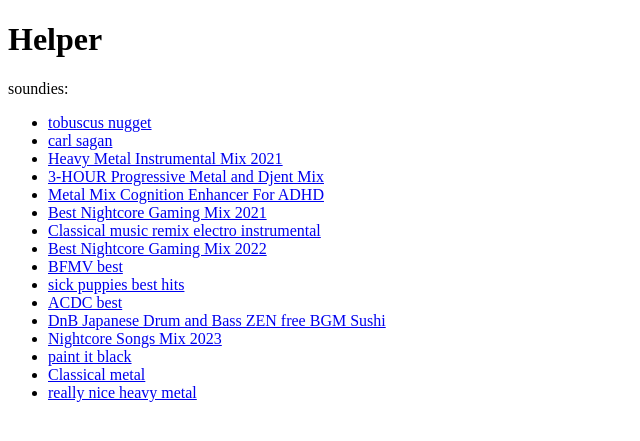
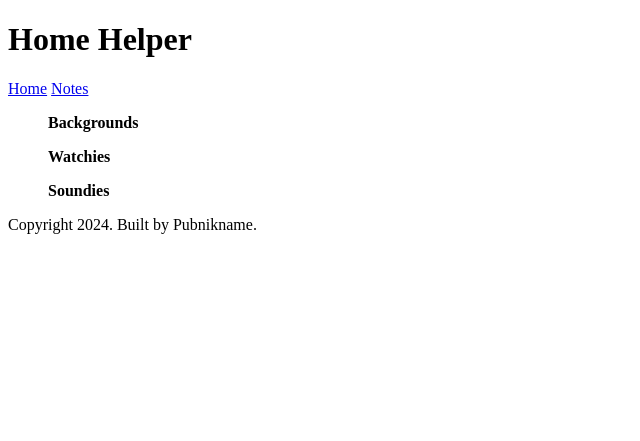
Before and after one commit to pubnikname99/home_helper, a Flask app: page / in a window 1280 px wide. Shown: the top 441 px of the page, without its empty margins (0-640 px from the left). Run offline with Flask 3, Linux system fonts and the light colour scheme.

Commit message:
the app can now extract some data from text files and has a notes page added

```diff
--- a/main.py
+++ b/main.py
@@ -1,12 +1,33 @@
 from flask import Flask, render_template
+from datetime import date
 
 app = Flask(__name__)
+year = date.today().year
 
+with (open("data/backgrounds.txt") as backgrounds,
+      open("data/watchies.txt") as watchies,
+      open("data/soundies.txt") as soundies,
+      open('data/notes.txt') as notes):
+    backgrounds = backgrounds.read().splitlines()
+    watchies = watchies.read().splitlines()
+    soundies = soundies.read().splitlines()
+    extracted_notes = notes.read().splitlines()
+    #users = [line.removeprefix("User: ") for line in raw_input if line.startswith("User: ")]
 
 @app.route("/")
 def home():
-    return render_template('index.html')
+    return render_template('index.html', year=year, backgrounds=backgrounds, watchies=watchies, soundies=soundies)
 
+
+@app.route("/notes")
+def notes():
+    return render_template('notes.html', year=year, extracted_notes=extracted_notes)
+
+
+# # Variable routing
+# @app.route("/<username>")
+# def userspace(username):
+#     return render_template('index.html')
 
 if __name__ == '__main__':
     app.run(port=23232, debug=True)
--- a/templates/index.html
+++ b/templates/index.html
@@ -5,41 +5,25 @@
     <title>Home</title>
 </head>
 <body>
-<h1>Helper</h1>
-<p>soundies:</p>
+<h1>Home Helper</h1>
+<a href="{{ url_for('home') }}">Home</a>
+<a href="{{ url_for('notes') }}">Notes</a>
 <ul>
-    <li><a href="https://www.youtube.com/watch?v=Mmdc9RIhmOI">tobuscus nugget</a></li>
-
-    <li><a href="https://www.youtube.com/watch?v=zSgiXGELjbc">carl sagan</a></li>
-
-    <li><a href="https://www.youtube.com/watch?v=JIV5qquPTUc">Heavy Metal Instrumental Mix 2021</a></li>
-
-    <li><a href="https://www.youtube.com/watch?v=mEcYjBwSA8Y">3-HOUR Progressive Metal and Djent Mix</a></li>
-
-    <li><a href="https://www.youtube.com/watch?v=tCCkHJNeV2">Metal Mix Cognition Enhancer For ADHD</a></li>
-
-    <li><a href="https://www.youtube.com/watch?v=kWrLU5Mucqs">Best Nightcore Gaming Mix 2021</a></li>
-
-    <li><a href="https://www.youtube.com/watch?v=hpFZWeQq_EU">Classical music remix electro instrumental</a></li>
-
-    <li><a href="https://www.youtube.com/watch?v=u_6YqY1n864">Best Nightcore Gaming Mix 2022</a></li>
-
-    <li><a href="https://www.youtube.com/watch?v=obkEun85HuQ">BFMV best</a></li>
-
-    <li><a href="https://www.youtube.com/watch?v=5kyU-pW6rJk">sick puppies best hits</a></li>
-
-    <li><a hits href="https://www.youtube.com/watch?v=U_tyfMUSGo4">ACDC best</a></li>
-
-    <li><a href="https://www.youtube.com/watch?v=qmd2E93Z9nA">DnB Japanese Drum and Bass ZEN free BGM Sushi</a></li>
-
-    <li><a href="https://www.youtube.com/watch?v=710J6r795JQ">Nightcore Songs Mix 2023</a></li>
-
-    <li><a href="https://www.youtube.com/watch?v=6-y_DoutnLU">paint it black</a></li>
-
-    <li><a href="https://www.youtube.com/watch?v=48BSJTE7_00">Classical metal</a></li>
-
-    <li><a href="https://www.youtube.com/watch?v=6dW6aNAZGTM&list=RDuEkPi0xx4jM&index=1">really nice heavy metal</a>
-    </li>
+    <b><p>Backgrounds</p></b>
+    {% for entry in backgrounds: %}
+        <li><a href="{{ entry.split(' -- ')[1] }}">{{ entry.split(' -- ')[0] }}</a></li>
+    {% endfor %}
+    <b><p>Watchies</p></b>
+    {% for entry in watchies: %}
+        <li><a href="{{ entry.split(' -- ')[1] }}">{{ entry.split(' -- ')[0] }}</a></li>
+    {% endfor %}
+    <b><p>Soundies</p></b>
+    {% for entry in soundies: %}
+        <li><a href="{{ entry.split(' -- ')[1] }}">{{ entry.split(' -- ')[0] }}</a></li>
+    {% endfor %}
 </ul>
 </body>
+<footer>
+    <p>Copyright {{ year }}. Built by Pubnikname.</p>
+</footer>
 </html>
```
Also changed, not shown: templates/notes.html (added, +19 -0 lines), data/backgrounds.txt (added), data/notes.txt (added), data/soundies.txt (added), data/watchies.txt (added).
